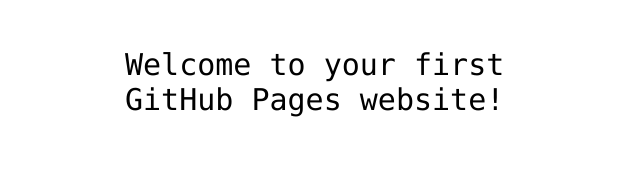
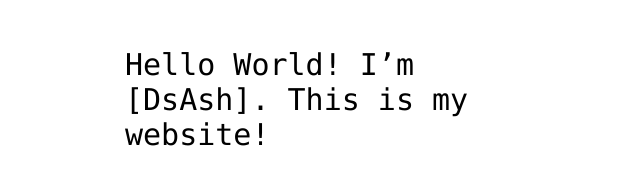
Before and after one commit to dsash/dsash.github.io, a plain HTML site: page index.html in a window 1280 px wide. Shown: the part 341-526 px from the top of the page, without its empty margins (315-955 px from the left). Drawn offline with Linux system fonts and the light colour scheme.

Commit message:
Add my username to index.html file

```diff
--- a/index.html
+++ b/index.html
@@ -12,7 +12,7 @@
 <img src="https://octodex.github.com/images/daftpunktocat-thomas.gif" id="octocat" alt="octocat-gif" />
 
 <!-- Change this code here by copy and pasting your template on line 15 -->
-<p>Welcome to your first GitHub Pages website!</p>
+<p>Hello World! I’m [DsAsh]. This is my website!</p>
 
 </body>
 </html>
```
